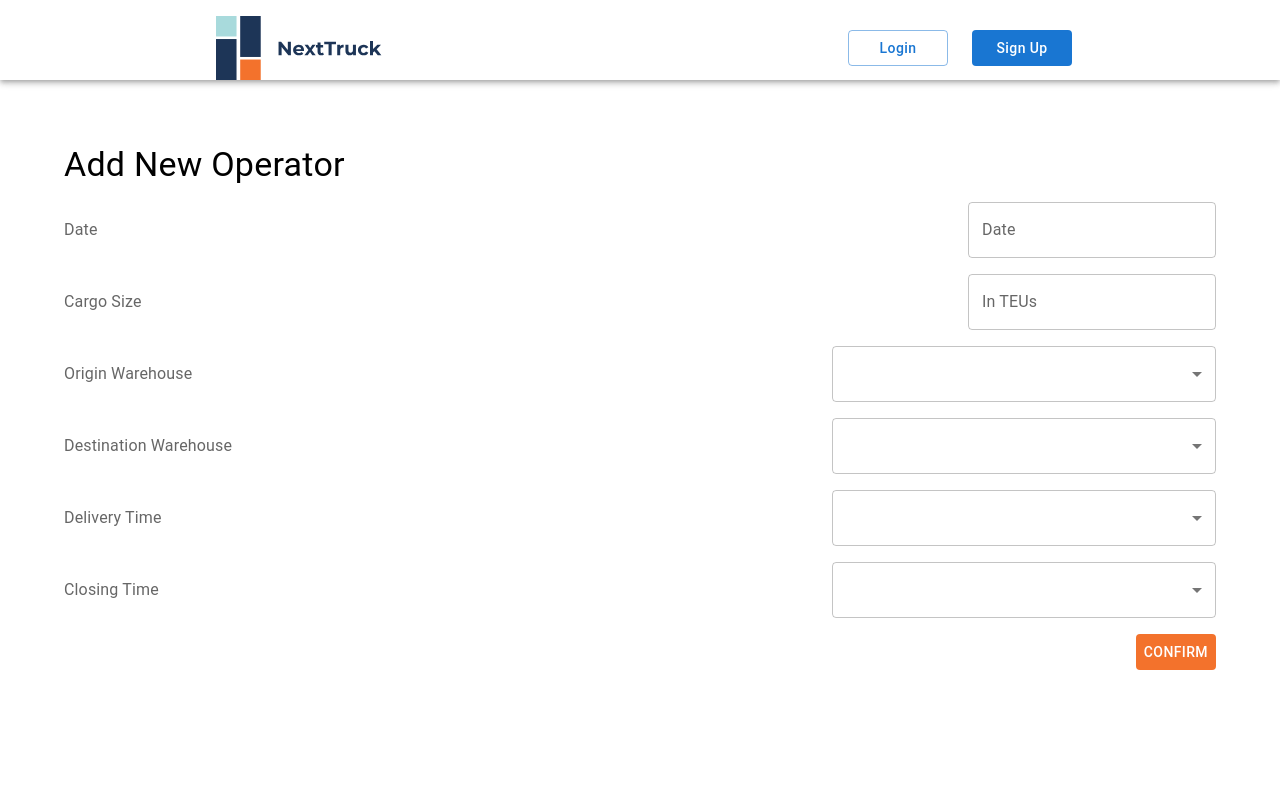
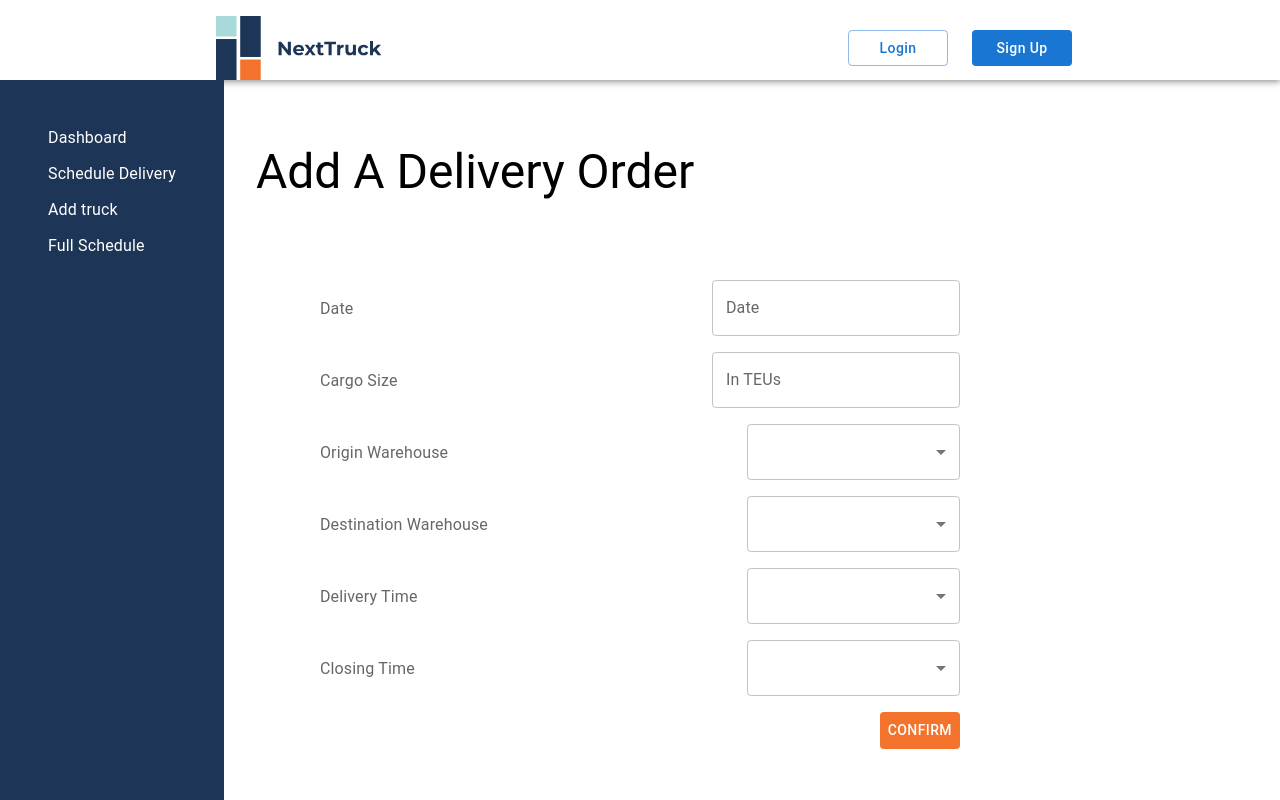
Before and after one commit to mgiang2015/PsaCodesprint, a React (Create React App) app in the folder client/: page /operator/addDelivery in a window 1280 px wide. Shown: the top 800 px of the page. Built offline with nearby package versions, Linux system fonts and the light colour scheme.

Commit message:
integrate container into cfs and operator pages

```diff
--- /dev/null
+++ b/client/src/Cfs/CfsContainer.js
@@ -0,0 +1,21 @@
+import Sidebar from "../Components/Sidebar";
+import { Box, Typography } from '@mui/material';
+
+
+export default function OperatorContainer(props) {
+	const sidebarOptions = [
+		["Dashboard", "/cfs"],
+		["Add new operator", "/cfs/addOperator"],
+		["Full Schedule", "/cfs"] // leads back to dashboard for now
+	];
+
+	return (
+		<Box sx={{display: "flex", flexDirection: "row", justifyContent: "flex-start", height: "100rem"}}>
+			<Sidebar options={sidebarOptions} />
+			<Box sx={{paddingTop: "4rem", paddingLeft: "2rem", minWidth: "50%"}}>
+				<Typography variant="h3">{props.title}</Typography>
+				{props.children}
+			</Box>
+		</Box>
+	);
+}
--- a/client/src/Cfs/CfsDashboard.js
+++ b/client/src/Cfs/CfsDashboard.js
@@ -1,4 +1,5 @@
 import InfoTable from "../Components/InfoTable"
+import CfsContainer from "./CfsContainer"
 import { Typography, Box } from '@mui/material';
 
 export default function OperatorDashboard() {
@@ -21,10 +22,12 @@ export default function OperatorDashboard() {
 	const headings2 = ["Operators", "Sending Volume", "Receiving Volume", "Total"];
 
 	return (
-		<Box sx={{ padding: "4rem" }}>
-			<Typography variant="h2">Dashboard</Typography>
-			<InfoTable title={title1} headings={headings1} datasets={defaultDataset} />
-			<InfoTable title={title2} headings={headings2} datasets={defaultDataset} />
-		</Box>
+		<CfsContainer>
+			<Box sx={{ padding: "4rem" }}>
+				<Typography variant="h2">Dashboard</Typography>
+				<InfoTable title={title1} headings={headings1} datasets={defaultDataset} />
+				<InfoTable title={title2} headings={headings2} datasets={defaultDataset} />
+			</Box>
+		</CfsContainer>
 	)
 }
--- a/client/src/Cfs/CfsOperatorForm.js
+++ b/client/src/Cfs/CfsOperatorForm.js
@@ -1,5 +1,6 @@
 import React from "react";
 import { useForm } from "react-hook-form"
+import CfsContainer from "./CfsContainer"
 import { Box, Select, MenuItem, InputLabel, TextField, Button, Typography } from '@mui/material';
 
 
@@ -11,6 +12,7 @@ export default function OperatorForm() {
 	}
 
 	return (
+		<CfsContainer>
 			<Box sx={{ margin: "4rem" }}>
 				<Typography variant="h4">Add New Operator</Typography>
 				<Box sx={{ display: 'flex', flexDirection: 'column', alignItems: 'flex-end' }}>
@@ -27,5 +29,6 @@ export default function OperatorForm() {
 					<Button sx={{ marginTop: "1rem", backgroundColor: "#F3722C", color: "white"  }} type="submit">{"Confirm"}</Button>
 				</Box>
 			</Box>
+		</CfsContainer>
 	);
 }
--- /dev/null
+++ b/client/src/Components/Sidebar.js
@@ -0,0 +1,19 @@
+import { MenuList, MenuItem, Box } from '@mui/material';
+import { Link } from "react-router-dom";
+
+
+export default function Sidebar({ options }) {
+	// options should be a 2D array, each element is
+	// an array with [0] being the option, [1] is the href link
+	return (
+		<Box sx={{ color: "#FFFFFF", backgroundColor: "#1D3557", padding: "2rem", height: "100%" }}>
+			<MenuList sx={{ height: "100%" }}>
+				{options.map((option) => (
+					<MenuItem>
+						<Link style={{ textDecoration: "none", color: "#FFFFFF" }} to={option[1]}>{option[0]}</Link>
+					</MenuItem>
+				))}
+			</MenuList>
+		</Box>
+	)
+}
--- /dev/null
+++ b/client/src/Operator/OperatorContainer.js
@@ -0,0 +1,22 @@
+import Sidebar from "../Components/Sidebar";
+import { Box, Typography } from '@mui/material';
+
+
+export default function OperatorContainer(props) {
+	const sidebarOptions = [
+		["Dashboard", "/operator"],
+		["Schedule Delivery", "/operator/addDelivery"],
+		["Add truck", "/operator/addTruck"],
+		["Full Schedule", "/operator"] // leads back to dashboard for now
+	];
+
+	return (
+		<Box sx={{display: "flex", flexDirection: "row", justifyContent: "flex-start", height: "100rem"}}>
+			<Sidebar options={sidebarOptions} />
+			<Box sx={{paddingTop: "4rem", paddingLeft: "2rem", minWidth: "50%"}}>
+				<Typography variant="h3">{props.title}</Typography>
+				{props.children}
+			</Box>
+		</Box>
+	);
+}
--- a/client/src/Operator/OperatorDashboard.js
+++ b/client/src/Operator/OperatorDashboard.js
@@ -1,4 +1,5 @@
-import InfoTable from "../Components/InfoTable"
+import InfoTable from "../Components/InfoTable";
+import OperatorContainer from "./OperatorContainer";
 import { Typography, Box } from '@mui/material';
 
 export default function OperatorDashboard() {
@@ -21,10 +22,11 @@ export default function OperatorDashboard() {
 	const headings2 = ["Operators", "Sending Volume", "Receiving Volume", "Total"];
 
 	return (
-		<Box sx={{ padding: "4rem" }}>
-			<Typography variant="h2">Welcome back, Operator Dani!</Typography>
-			<InfoTable title={title1} headings={headings1} datasets={defaultDataset} />
-			<InfoTable title={title2} headings={headings2} datasets={defaultDataset} />
-		</Box>
+		<OperatorContainer title={"Welcome back, Operator Dani!"}>
+			<Box sx={{ padding: "4rem" }}>
+				<InfoTable title={title1} headings={headings1} datasets={defaultDataset} />
+				<InfoTable title={title2} headings={headings2} datasets={defaultDataset} />
+			</Box>
+		</OperatorContainer>
 	)
 }
--- a/client/src/Operator/OperatorForm.js
+++ b/client/src/Operator/OperatorForm.js
@@ -1,5 +1,6 @@
 import React from "react";
 import { useForm } from "react-hook-form"
+import OperatorContainer from "./OperatorContainer";
 import { Box, Select, MenuItem, InputLabel, TextField, Button, Typography } from '@mui/material';
 
 
@@ -11,9 +12,9 @@ export default function OperatorForm() {
 	}
 
 	return (
-		<Box sx={{ margin: "4rem" }}>
-			<Typography variant="h4">Add New Operator</Typography>
-			<Box sx={{ display: 'flex', flexDirection: 'column', alignItems: 'flex-end' }}>
+		<OperatorContainer title={"Add A Delivery Order"}>
+			<Box sx={{ margin: "4rem", width: "100%" }}>
+				<Box sx={{ display: 'flex', flexDirection: 'column', alignItems: 'flex-end', width: "100%" }}>
 					<form onSubmit={handleSubmit(onSubmit)} style={{ width: "100%" }}>
 						<Box sx={{display: 'flex', flexDirection: 'row', justifyContent: 'space-between', alignItems: 'center', marginTop: "1rem"}}>
 							<InputLabel>Date</InputLabel>
@@ -79,5 +80,6 @@ export default function OperatorForm() {
 					<Button sx={{ marginTop: "1rem", backgroundColor: "#F3722C", color: "white"  }} type="submit">{"Confirm"}</Button>
 				</Box>
 			</Box>
+		</OperatorContainer>
 	);
 }
--- a/client/src/Operator/OperatorTruckForm.js
+++ b/client/src/Operator/OperatorTruckForm.js
@@ -1,4 +1,5 @@
 import React from "react";
+import OperatorContainer from "./OperatorContainer";
 import { useForm } from "react-hook-form"
 import { Box, Select, MenuItem, InputLabel, TextField, Button, Typography } from '@mui/material';
 
@@ -11,8 +12,9 @@ export default function OperatorTruckForm() {
 	}
 
 	return (
+		<OperatorContainer title={"Truck Details"}>
 			<Box sx={{ margin: "4rem" }}>
-			<Typography variant="h4">Add New Operator</Typography>
+				<Typography variant="h4">Add New Truck</Typography>
 				<Box sx={{ display: 'flex', flexDirection: 'column', alignItems: 'flex-end' }}>
 					<form onSubmit={handleSubmit(onSubmit)} style={{ width: "100%" }}>
 						<Box sx={{display: 'flex', flexDirection: 'row', justifyContent: 'space-between', alignItems: 'center', marginTop: "1rem"}}>
@@ -31,5 +33,6 @@ export default function OperatorTruckForm() {
 					<Button sx={{ marginTop: "1rem", backgroundColor: "#F3722C", color: "white"  }} type="submit">{"Confirm"}</Button>
 				</Box>
 			</Box>
+		</OperatorContainer>
 	);
 }
```
Lines whose indentation alone changed are shown as unchanged.
